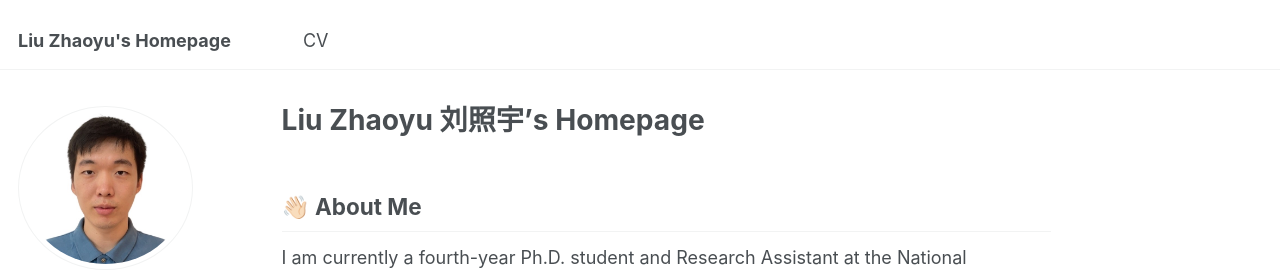
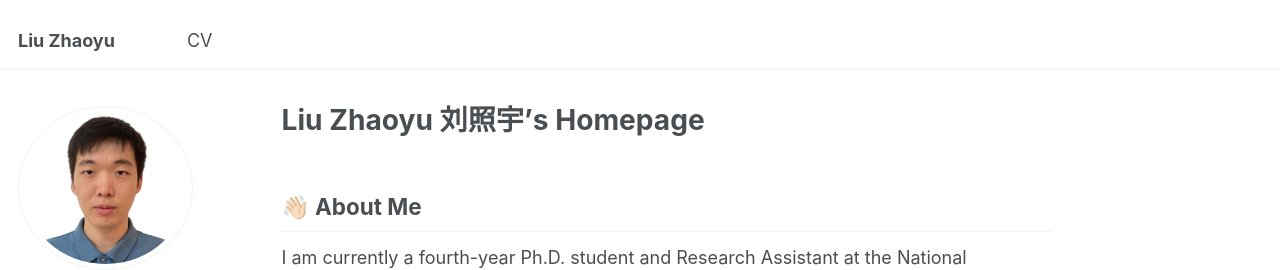
Before and after one commit to LZYAndy/lzyandy.github.io, a Jekyll site: the page built from _pages/about.md, in a window 1280 px wide. Shown: the top 270 px of the page. Built offline with Jekyll 4.4.1, drawn with Linux system fonts in a browser that asks for light colours; some web fonts are replaced.

Commit message:
Update _config.yml

```diff
--- a/_config.yml
+++ b/_config.yml
@@ -9,7 +9,7 @@
 # Basic Site Settings
 locale                   : "en-US"
 site_theme               : "default"
-title                    : "Liu Zhaoyu's Homepage"
+title                    : "Liu Zhaoyu"
 title_separator          : "-"
 name                     : &name "Liu Zhaoyu"
 description              : &description "personal description"
```
